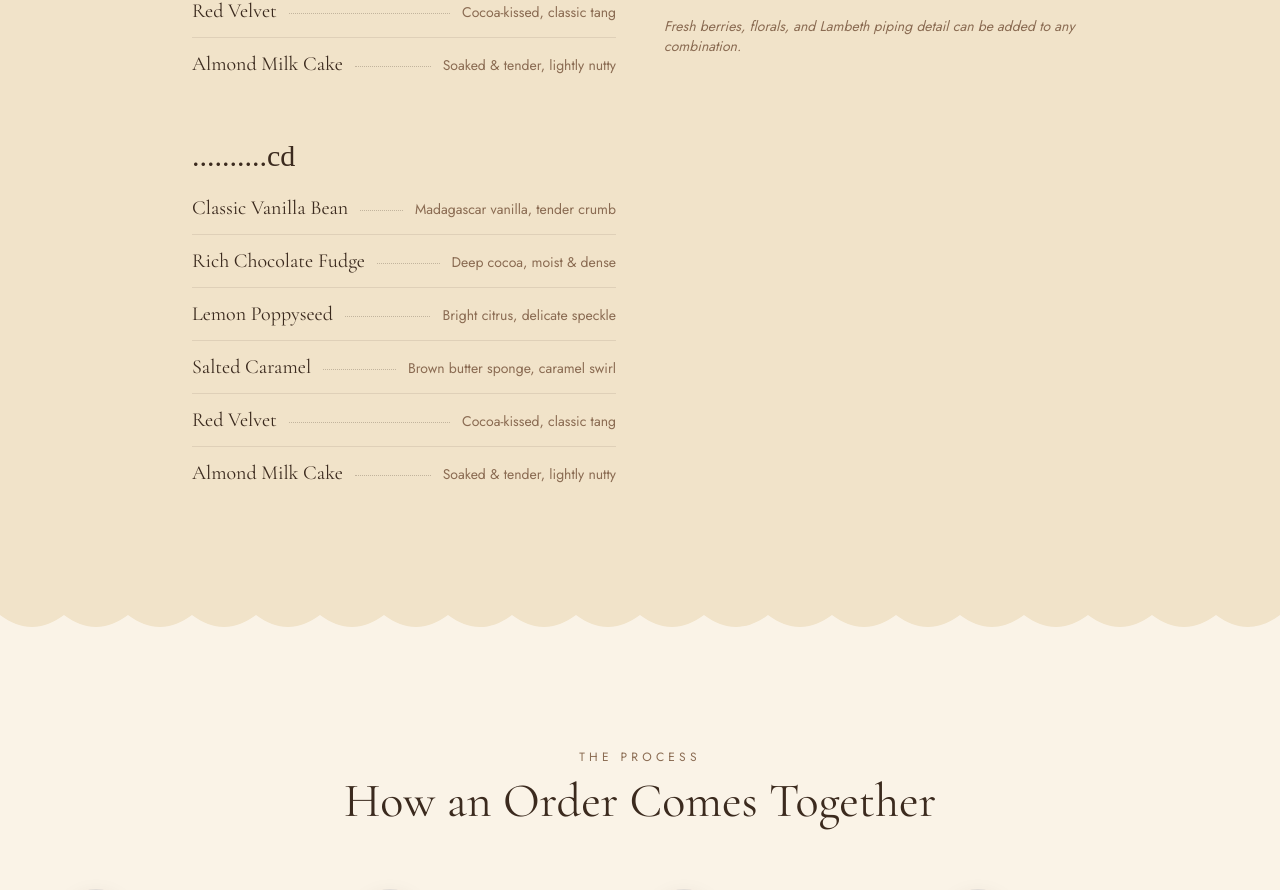
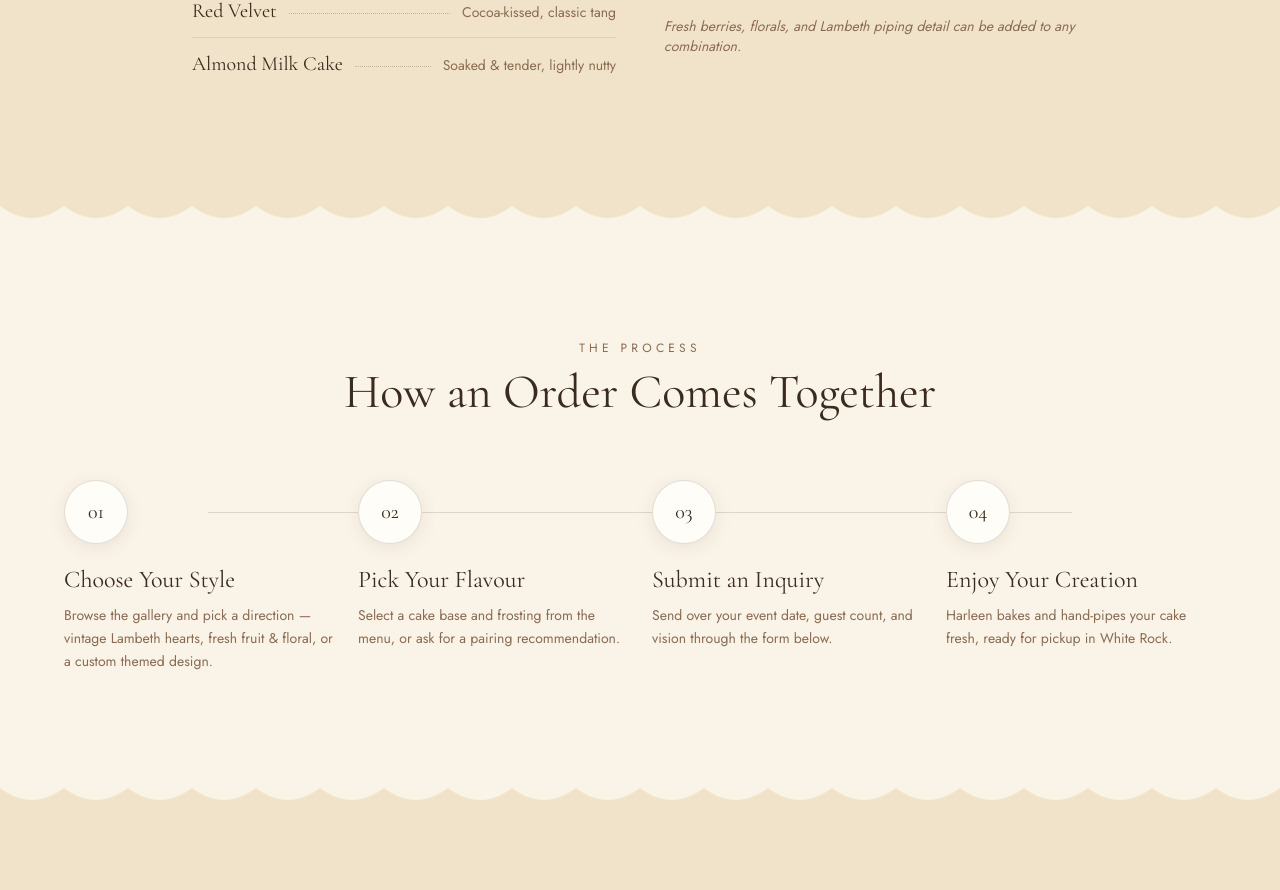
Before and after one commit to eduardokdp/house-of-tiers, a React (Vite) app: page / in a window 1280 px wide. Shown: the part 3153-4043 px from the top of the page. Built offline with nearby package versions, Linux system fonts and the light colour scheme; a web font is replaced by a local one.

Commit message:
Small UI changes

```diff
--- a/src/components/Flavours.jsx
+++ b/src/components/Flavours.jsx
@@ -58,15 +58,6 @@ export default function Flavours() {
               to any combination.
             </p>
           </div>
-
-          <div>
-            <h3 className="font-script text-3xl text-espresso mb-2">..........cd</h3>
-            <ul className="divide-y divide-espresso/10">
-              {bases.map((b) => (
-                <MenuRow key={b.name} {...b} />
-              ))}
-            </ul>
-          </div>
         </div>
       </div>
     </section>
```
